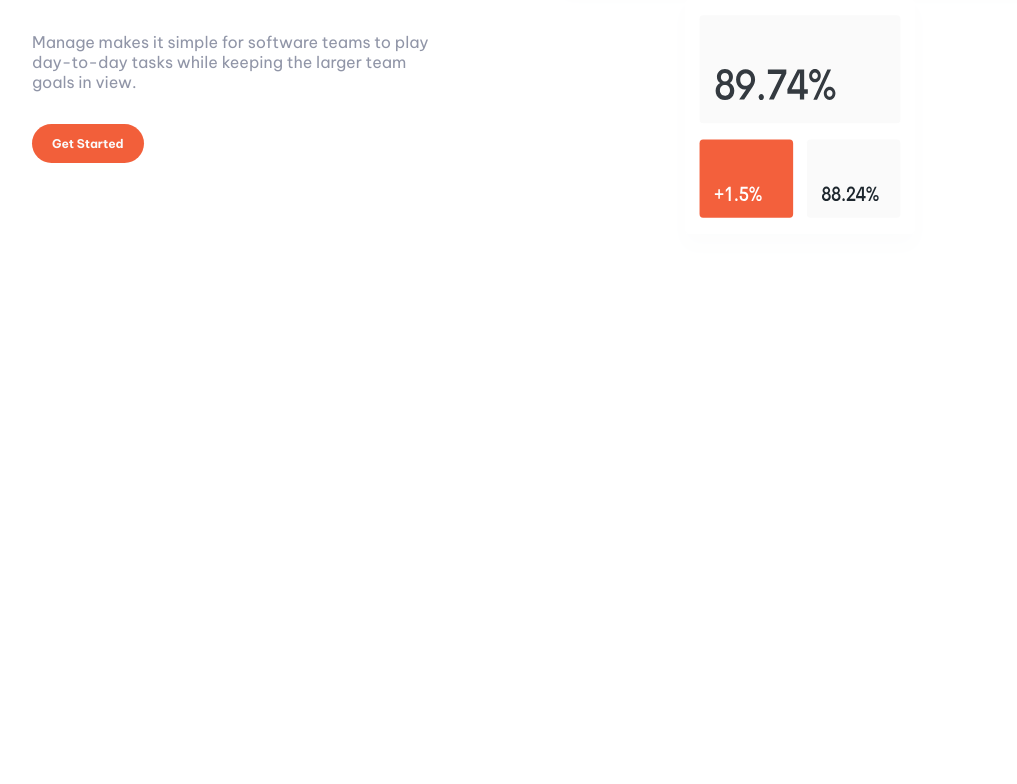
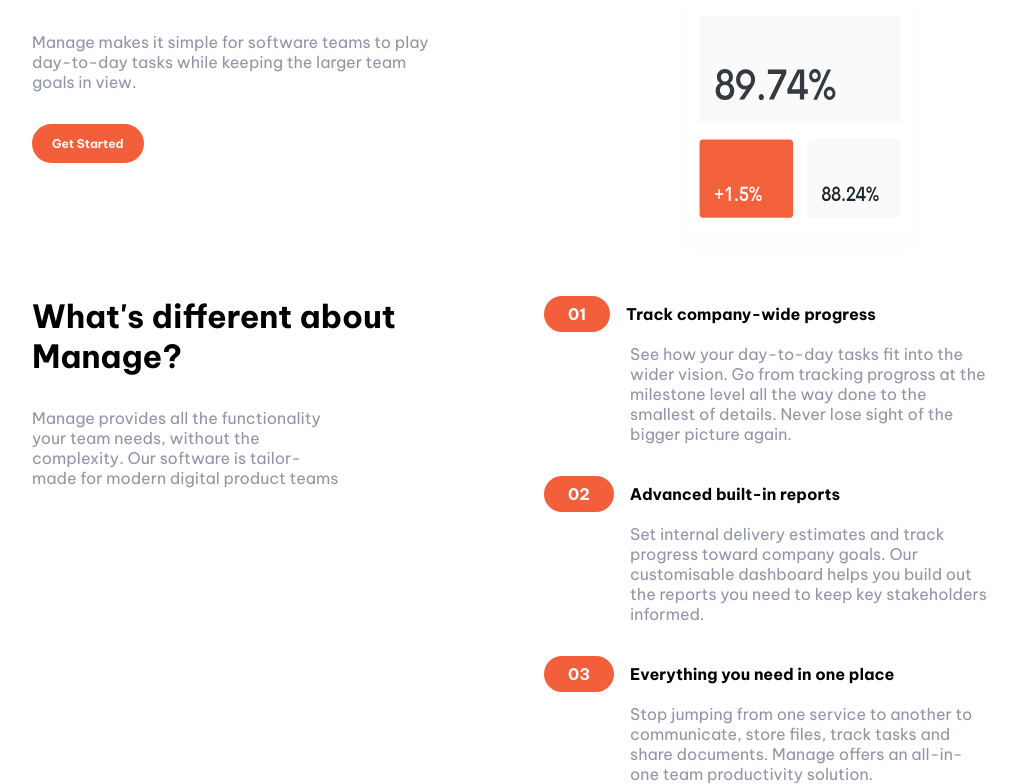
Before and after one commit to Brzozowski7/manage-website, a React (Create React App) app: page / in a window 1280 px wide. Shown: the part 340-1124 px from the top of the page, without its empty margins (96-1113 px from the left). Before the commit the page ends 800 px from the top, so only its background shows below. Built offline with nearby package versions, Linux system fonts and the light colour scheme.

Commit message:
added utility section

```diff
--- a/src/components/Main/Main.styles.ts
+++ b/src/components/Main/Main.styles.ts
@@ -5,4 +5,5 @@
   display: flex;
   flex-direction: column;
   align-items: center;
+  gap: 32px;
 `;
--- a/src/components/Main/Main.tsx
+++ b/src/components/Main/Main.tsx
@@ -1,10 +1,12 @@
 import { MainWrapper } from "./Main.styles";
 import StatisticsSection from "./StatisticsSection";
+import UtilitiesSection from "./UtilitiesSection/UtilitiesSection";
 
 export default function Main() {
   return (
     <MainWrapper>
       <StatisticsSection />
+      <UtilitiesSection />
     </MainWrapper>
   );
 }
--- /dev/null
+++ b/src/components/Main/UtilitiesSection/UtilitiesSection.const.ts
@@ -0,0 +1,20 @@
+export const utilitiesArr = [
+  {
+    id: "01",
+    title: "Track company-wide progress",
+    description:
+      "See how your day-to-day tasks fit into the wider vision. Go from tracking progross at the milestone level all the way done to the smallest of details. Never lose sight of the bigger picture again.",
+  },
+  {
+    id: "02",
+    title: "Advanced built-in reports",
+    description:
+      "Set internal delivery estimates and track progress toward company goals. Our customisable dashboard helps you build out the reports you need to keep key stakeholders informed.",
+  },
+  {
+    id: "03",
+    title: "Everything you need in one place",
+    description:
+      "Stop jumping from one service to another to communicate, store files, track tasks and share documents. Manage offers an all-in-one team productivity solution.",
+  },
+];
--- /dev/null
+++ b/src/components/Main/UtilitiesSection/UtilitiesSection.styles.ts
@@ -0,0 +1,103 @@
+import styled from "styled-components";
+import { pallete } from "../../../misc/pallete";
+
+export const SectionWrapper = styled.section`
+  width: 100%;
+  display: flex;
+  flex-direction: row;
+  @media only screen and (max-width: 900px) {
+    flex-direction: column;
+    gap: 16px;
+  }
+`;
+export const GeneralInformationPart = styled.div`
+  width: 50%;
+  height: 100%;
+  display: flex;
+  flex-direction: column;
+  gap: 32px;
+  @media only screen and (max-width: 900px) {
+    width: 100%;
+    align-items: center;
+    gap: 16px;
+  }
+`;
+export const SectionHeading = styled.h1`
+  width: 80%;
+  font-weight: 700;
+  font-size: 32px;
+  @media only screen and (max-width: 900px) {
+    text-align: center;
+    font-size: 24px;
+  }
+`;
+
+export const SectionDescription = styled.p`
+  width: 60%;
+  color: ${pallete.DarkGrayishBlue};
+  @media only screen and (max-width: 900px) {
+    width: 80%;
+    text-align: center;
+  }
+`;
+
+export const UtilitiesPart = styled.div`
+  width: 50%;
+  height: 100%;
+  display: flex;
+  flex-direction: column;
+  gap: 32px;
+  @media only screen and (max-width: 900px) {
+    width: 100%;
+  }
+`;
+
+export const UtilityContainer = styled.div`
+  width: 100%;
+  display: flex;
+  flex-direction: column;
+  align-items: flex-start;
+  gap: 12px;
+  @media only screen and (max-width: 900px) {
+    padding: 0 0 0 16px;
+    gap: 16px;
+  }
+`;
+
+export const UtilityNumber = styled.div`
+  padding: 8px 24px;
+  border-radius: 24px;
+  color: ${pallete.VeryLightGray};
+  background-color: ${pallete.BrightRed};
+  font-weight: 700;
+  @media only screen and (max-width: 900px) {
+    padding: 8px 16px;
+  }
+`;
+
+export const HeadingAndNumberWrapper = styled.div`
+  width: 100%;
+  display: flex;
+  flex-direction: row;
+  gap: 16px;
+  @media only screen and (max-width: 900px) {
+    background-color: ${pallete.VeryPaleRed};
+    border-radius: 24px 0 0 24px;
+  }
+`;
+
+export const UtilityHeading = styled.h2`
+  font-size: 16px;
+  font-weight: 700;
+  padding: 8px 0;
+`;
+
+export const UtilityDescription = styled.p`
+  color: ${pallete.DarkGrayishBlue};
+  margin-left: 86px;
+  width: 70%;
+  @media only screen and (max-width: 900px) {
+    margin: 0;
+    width: 90%;
+  }
+`;
--- /dev/null
+++ b/src/components/Main/UtilitiesSection/UtilitiesSection.tsx
@@ -0,0 +1,41 @@
+import { utilitiesArr } from "./UtilitiesSection.const";
+import {
+  SectionWrapper,
+  GeneralInformationPart,
+  SectionHeading,
+  SectionDescription,
+  UtilitiesPart,
+  UtilityContainer,
+  UtilityNumber,
+  HeadingAndNumberWrapper,
+  UtilityHeading,
+  UtilityDescription,
+} from "./UtilitiesSection.styles";
+
+export default function UtilitiesSection() {
+  return (
+    <SectionWrapper>
+      <GeneralInformationPart>
+        <SectionHeading>What's different about Manage?</SectionHeading>
+        <SectionDescription>
+          Manage provides all the functionality your team needs, without the
+          complexity. Our software is tailor-made for modern digital product
+          teams
+        </SectionDescription>
+      </GeneralInformationPart>
+      <UtilitiesPart>
+        {utilitiesArr.map((utility) => {
+          return (
+            <UtilityContainer key={utility.id}>
+              <HeadingAndNumberWrapper>
+                <UtilityNumber>{utility.id}</UtilityNumber>
+                <UtilityHeading>{utility.title}</UtilityHeading>
+              </HeadingAndNumberWrapper>
+              <UtilityDescription>{utility.description}</UtilityDescription>
+            </UtilityContainer>
+          );
+        })}
+      </UtilitiesPart>
+    </SectionWrapper>
+  );
+}
--- /dev/null
+++ b/src/components/Main/UtilitiesSection/index..ts
@@ -0,0 +1 @@
+export { default } from "./UtilitiesSection";
--- a/src/misc/pallete.ts
+++ b/src/misc/pallete.ts
@@ -3,6 +3,6 @@
   DarkBlue: "hsl(228, 39%, 23%)",
   DarkGrayishBlue: " hsl(227, 12%, 61%)",
   VeryDarkBlue: "hsl(233, 12%, 13%)",
-  VeryPaleRed: "hsl(13, 95%, 70%)",
+  VeryPaleRed: "hsl(13, 95%, 90%)",
   VeryLightGray: " hsl(0, 0%, 98%)",
 };
```
